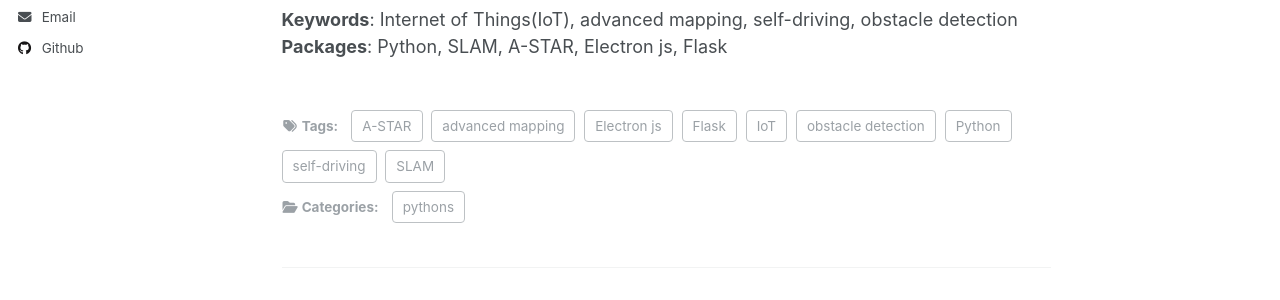
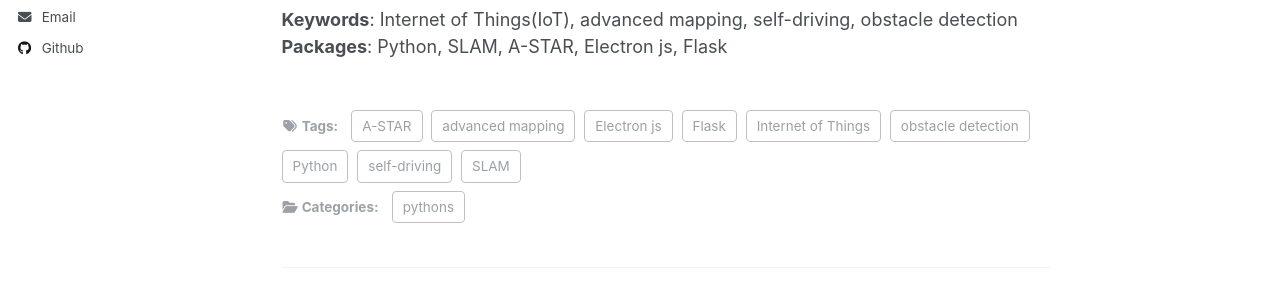
Before and after one commit to ranranrunforit/ranranrunforit.github.io, a Jekyll site: the page built from _projects/project-10.md, in a window 1280 px wide and 1306 px high. Shown: the part 420-720 px from the top of the window. Built offline with Jekyll 4.4.1, drawn with Linux system fonts in a browser that asks for light colours.

Commit message:
Update project-10.md

```diff
--- a/_projects/project-10.md
+++ b/_projects/project-10.md
@@ -6,7 +6,7 @@ category: pythons
 date: 2024-10-16
 description: "A collection of Internet of Things projects."
 tags:
-  - IoT
+  - Internet of Things
   - advanced mapping
   - self-driving
   - obstacle detection
```
